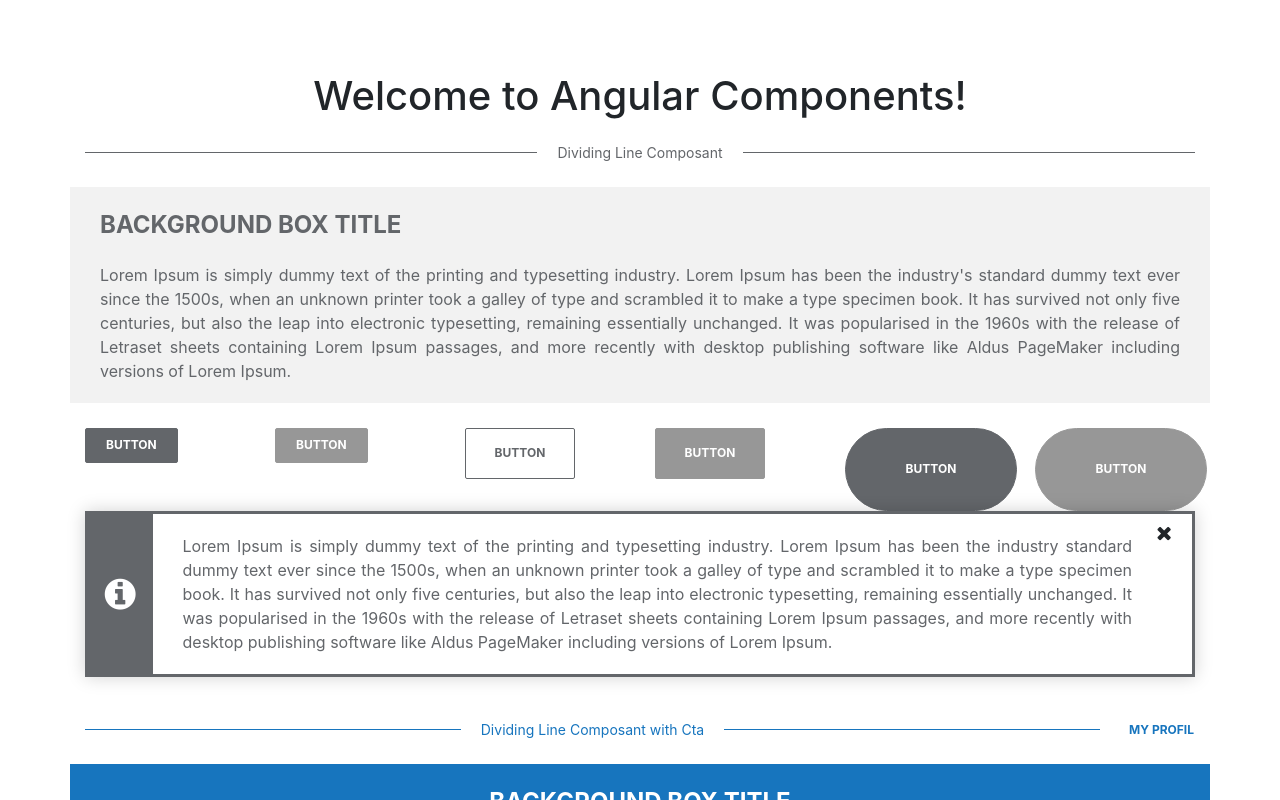
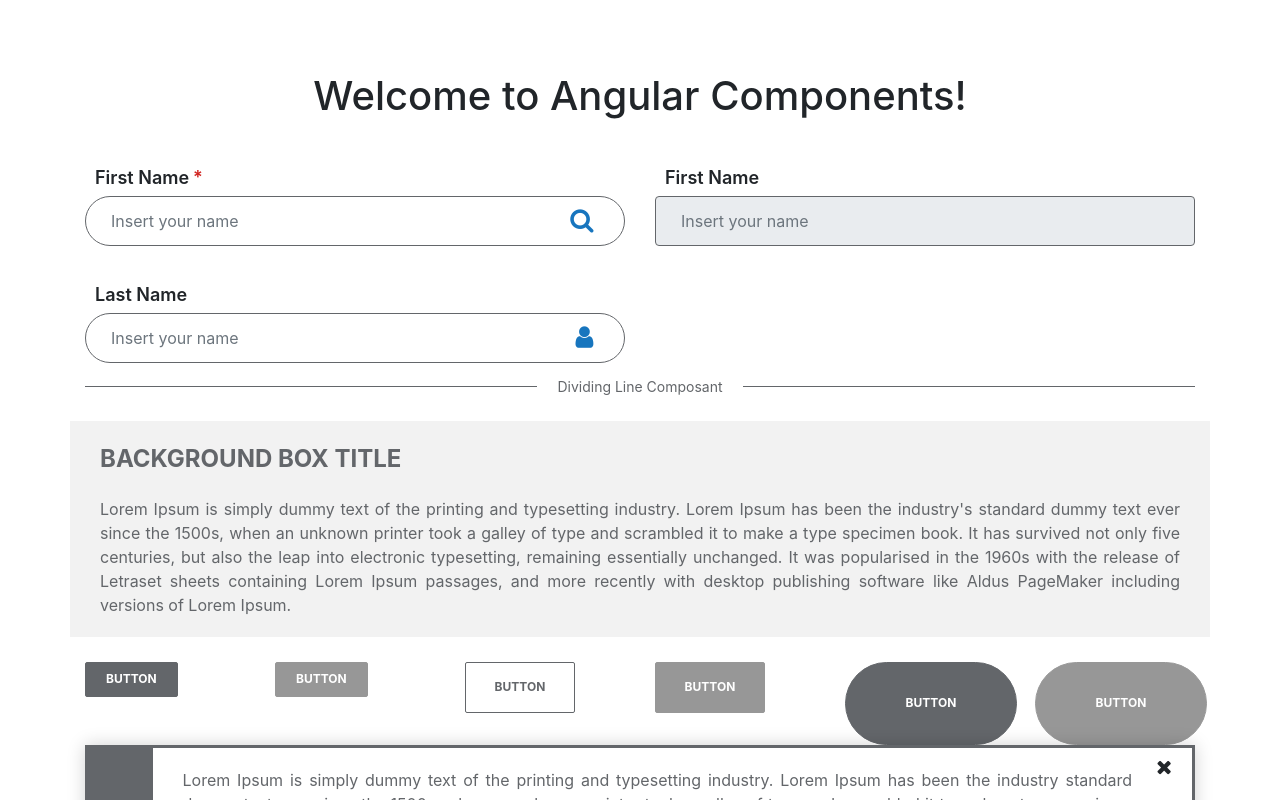
Before and after one commit to randrin/Angular-Components, an Angular app: page / in a window 1280 px wide. Shown: the top 800 px of the page. Built offline with nearby package versions, Linux system fonts and the light colour scheme.

Commit message:
First commit NbpInputTextComponent

```diff
--- a/src/app/app.component.html
+++ b/src/app/app.component.html
@@ -3,6 +3,46 @@
   <div class="row text-center">
     <div class="col">
       <h1 class="my-4">Welcome to {{ title }}!</h1>
+    </div>
+  </div>
+  <div class="row">
+    <div class="col-md-6">
+      <nbp-input-text
+      [nbpInputLabel]="component.NbpInputTextComponent.label1"
+      [nbpInputLabelRequired]="component.NbpInputTextComponent.required"
+      [nbpInputRequired]="'true'"
+      [nbpInputBorderType]="_style.ROUNDED"
+      [nbpInputErrorMessage]="component.NbpInputTextComponent.requiredMessage"
+      [nbpInputPlaceholder]="component.NbpInputTextComponent.placeholder"
+      [nbpInputIcon]="component.NbpInputTextComponent.icon1"
+      [nbpInputIconRequired]="'true'"
+      (nbpInputModel)="nbpInputModel($event)"
+    ></nbp-input-text>
+    {{model}}
+    </div>
+    <div class="col-md-6">
+      <nbp-input-text
+      [nbpInputName]="component.NbpInputTextComponent.name"
+      [nbpInputLabel]="component.NbpInputTextComponent.label1"
+      [nbpInputLabelRequired]="component.NbpInputTextComponent.required"
+      [nbpInputErrorMessage]="component.NbpInputTextComponent.requiredMessage"
+      [nbpInputPlaceholder]="component.NbpInputTextComponent.placeholder"
+      [nbpInputIcon]="component.NbpInputTextComponent.icon1"
+      [nbpInputDisabled]="'true'"
+    ></nbp-input-text>
+    </div>
+  </div>
+  <div class="row">
+    <div class="col-md-6">
+      <nbp-input-text
+      [nbpInputLabel]="component.NbpInputTextComponent.label2"
+      [nbpInputLabelRequired]="component.NbpInputTextComponent.required"
+      [nbpInputBorderType]="_style.ROUNDED"
+      [nbpInputErrorMessage]="component.NbpInputTextComponent.requiredMessage"
+      [nbpInputPlaceholder]="component.NbpInputTextComponent.placeholder"
+      [nbpInputIcon]="component.NbpInputTextComponent.icon2"
+      [nbpInputIconRequired]="'true'"
+    ></nbp-input-text>
     </div>
   </div>
 
--- a/src/app/app.component.ts
+++ b/src/app/app.component.ts
@@ -16,6 +16,7 @@
 
   nbpShowPrimaryButtons: boolean;
   nbpAlertClose: boolean;
+  model: string;
 
   title = 'Angular Components';
 
@@ -48,9 +49,22 @@
     NbpFeedbackComponent: {
       title: 'Feedback Title',
       message: 'Lorem Ipsum is simply dummy text of the printing and typesetting industry. Lorem Ipsum has been the industry standard dummy text ever since the 1500s, when an unknown printer took a galley of type and scrambled it to make a type specimen book.'
+    },
+    NbpInputTextComponent: {
+      label1: 'First Name',
+      label2: 'Last Name',
+      name: 'Mario Rossi',
+      required: 'true',
+      requiredMessage: 'The first name is required',
+      placeholder: 'Insert your name',
+      icon1: 'fa fa-search',
+      icon2: 'fa fa-user'
     }
   }
 
+  nbpInputModel(event) {
+    this.model = event;
+  }
 
   nbpOnClickCta(event) {
     console.log('{nbpOnClickCta}: ', event);
--- a/src/app/app.module.ts
+++ b/src/app/app.module.ts
@@ -9,6 +9,8 @@
 import { NbpAlertBoxComponent } from './components/nbp-alert-box/nbp-alert-box.component';
 import { NbpScrollTopComponent } from './components/nbp-scroll-top/nbp-scroll-top.component';
 import { NbpFeedbackComponent } from './components/nbp-feedback/nbp-feedback.component';
+import { NbpInputTextComponent } from './components/nbp-input-text/nbp-input-text.component';
+import { FormsModule } from '@angular/forms';
 
 @NgModule({
   declarations: [
@@ -18,10 +20,12 @@
     NbpButtonComponent,
     NbpAlertBoxComponent,
     NbpScrollTopComponent,
-    NbpFeedbackComponent
+    NbpFeedbackComponent,
+    NbpInputTextComponent
   ],
   imports: [
     BrowserModule,
+    FormsModule,
     AppRoutingModule
   ],
   providers: [],
--- /dev/null
+++ b/src/app/components/nbp-input-text/nbp-input-text.component.html
@@ -0,0 +1,24 @@
+<div class="nbp-input-text-wrapper">
+  <div class="nbp-input-text-container">
+    <label *ngIf="nbpInputLabelRequired" for="nbpInputName" class="nbp-input-text-label">{{nbpInputLabel}} <span *ngIf="nbpInputRequired" class="npb-color-tomato ml-1">*</span></label>
+    <div class="nbp-input-text">
+      <input id="nbp-input"
+        [(ngModel)]="nbpModel"
+        (keyup)="nbpInputKeyUp()"
+        [name]="nbpInputName"
+        [ngClass]="nbpInput"
+        (focusout)="nbpInputFocusOut()"
+        class="form-control nbp-form-control"
+        [type]="nbpInputType"
+        [placeholder]="nbpInputPlaceholder"
+        [disabled]="nbpInputDisabled"
+        [required]="nbpInputRequired" />
+      <i class="nbp-input-text-icon" [ngClass]="nbpInputIcon" *ngIf="!nbpIsDigitText && nbpInputIconRequired"></i>
+      <i class="nbp-input-text-clean-icon" [ngClass]="nbpCleanInput" *ngIf="nbpIsDigitText"
+        (click)="nbpInputOnClean()"></i>
+    </div>
+    <div class="nbp-input-text-error-message" *ngIf="nbpErrorMessage">
+      <span class="nbp-input-text-alert">{{nbpInputErrorMessage}}</span>
+    </div>
+  </div>
+</div>
--- /dev/null
+++ b/src/app/components/nbp-input-text/nbp-input-text.component.scss
@@ -0,0 +1,55 @@
+.nbp-input-text-wrapper {
+  padding: 15px 0px;
+  .nbp-input-text-container {
+    text-align: left;
+    .nbp-input-text-label {
+      display: inline-flex;
+      font-weight: 600;
+      line-height: 1.0625rem !important;
+      margin: 10px !important;
+      font-size: 1.125em !important;
+    }
+    .nbp-input-text {
+      position: relative;
+      .nbp-form-control {
+        background-clip: border-box;
+        // border-radius: 1.5625rem;
+        padding: 0.625rem 3.4375rem 0.625rem 1.5625rem;
+        border-width: 0.0625rem;
+        border-style: solid;
+        font-size: 1rem;
+        height: 3.125rem;
+        color: var(--nbp-secondary);
+        border-color: var(--nbp-secondary);
+        &:focus {
+          border-width: 0.125rem;
+          border-style: solid;
+          outline: 0;
+          box-shadow: none !important;
+          border-color: var(--nbp-primary);
+        }
+      }
+      .nbp-input-text-icon,
+      .nbp-input-text-clean-icon {
+        right: 1.975rem;
+        position: absolute;
+        top: 0.75rem;
+        z-index: 3;
+        font-size: 1.565rem;
+        line-height: 1.5625rem;
+        color: var(--nbp-primary);
+      }
+      .nbp-input-text-clean-icon {
+        cursor: pointer;
+      }
+    }
+    .nbp-input-text-error-message {
+      font-size: 0.875em;
+      margin-top: 0.7em;
+      margin-bottom: 0.7em;
+      opacity: 1;
+      transition: all ease-out 0.25s;
+      color: var(--nbp-tomato);
+    }
+  }
+}
--- /dev/null
+++ b/src/app/components/nbp-input-text/nbp-input-text.component.ts
@@ -0,0 +1,94 @@
+import { Component, EventEmitter, Input, OnInit, Output } from '@angular/core';
+import { NbpStyle } from 'src/assets/utils/nbp-commons/nbp-commons.enums';
+
+@Component({
+  selector: 'nbp-input-text',
+  templateUrl: './nbp-input-text.component.html',
+  styleUrls: ['./nbp-input-text.component.scss']
+})
+export class NbpInputTextComponent implements OnInit {
+
+  @Input() nbpInputLabel: string;
+  @Input() nbpInputLabelRequired: boolean;
+  @Input() nbpInputName: string;
+  @Input() nbpInputRequired: boolean;
+  @Input() nbpInputDisabled: boolean;
+  @Input() nbpInputBorderType: string;
+  @Input() nbpInputIcon: string;
+  @Input() nbpInputIconRequired: boolean;
+  @Input() nbpInputPlaceholder: string;
+  @Input() nbpInputType: string = 'text';
+  @Input() nbpInputErrorMessage: string;
+
+  @Output() nbpInputModel: EventEmitter<string> = new EventEmitter<string>();
+
+  _style = NbpStyle;
+
+  nbpModel: string = '';
+  nbpInput: string;
+  nbpErrorBorder: string = '';
+  nbpBorderType: string;
+  nbpErrorMessage: boolean = false;
+  nbpIsDigitText: boolean = false;
+  nbpCleanInput: string = 'fa fa-times-circle';
+  nbpSeparator: string = ' ';
+
+  nbpBorder = {
+    GENERIC: 'npb-border-default',
+    POSITIVE: 'npb-border-success',
+    PROMOTIONAL: 'npb-border-info',
+    WARNING: 'npb-border-warning',
+    ERROR: 'npb-border-danger'
+  }
+
+  nbpTypeInput = {
+    ROUNDED: 'npb-rounded'
+  }
+
+  constructor() { }
+
+  ngOnInit(): void {
+    this.nbpSetUpComponent();
+  }
+
+  nbpSetUpComponent() {
+    this.nbpBorderType = this.nbpGetTypeInputText(this.nbpInputBorderType);
+    this.nbpGetClasses();
+  }
+
+  nbpGetClasses() {
+    this.nbpInput = this.nbpBorderType + this.nbpSeparator + this.nbpErrorBorder;
+    this.nbpInputModel.emit(this.nbpModel);
+  }
+
+  nbpGetTypeInputText(nbpInput) {
+    if (nbpInput === this._style.ROUNDED) {
+      return this.nbpTypeInput.ROUNDED;
+    }
+  }
+
+  nbpInputKeyUp() {
+    if (this.nbpInputRequired) {
+      this.nbpErrorBorder = (this.nbpModel.length === 0) ? this.nbpBorder.ERROR : '';
+      this.nbpErrorMessage = (this.nbpModel.length === 0) ? true : false;
+      this.nbpIsDigitText = (this.nbpModel.length >= 1) ? true : false;
+      this.nbpGetClasses();
+    }
+
+  }
+
+  nbpInputFocusOut() {
+    if (this.nbpInputRequired) {
+      this.nbpErrorMessage = (this.nbpModel.length === 0) ? true : false;
+      this.nbpErrorBorder = (this.nbpModel.length === 0) ? this.nbpBorder.ERROR : '';
+      this.nbpGetClasses();
+    }
+  }
+
+  nbpInputOnClean() {
+    this.nbpModel = '';
+    this.nbpIsDigitText = false;
+    this.nbpInputModel.emit(this.nbpModel);
+  }
+
+}
--- a/src/assets/js/nbp-scripts.js
+++ b/src/assets/js/nbp-scripts.js
@@ -30,3 +30,11 @@
     $nbpAlertBoxWrapper.addClass("nbp-display-none");
   });
 });
+
+// NbpInputTextComponent
+$(document).ready(function () {
+  var $nbpInputTextWrapper = $("#nbp-input");
+  $nbpInputTextWrapper.on('focusout', function() {
+    console.log('$nbpInputTextWrapper: ', $nbpInputTextWrapper.value);
+  });
+});
--- a/src/assets/scss/commons/_variabiles.scss
+++ b/src/assets/scss/commons/_variabiles.scss
@@ -145,3 +145,11 @@
 .npb-border-danger {
   border-color: var(--nbp-danger) !important;
 }
+.npb-border-tomato {
+  border-color: var(--nbp-tomato) !important;
+}
+
+// Rounded
+.npb-rounded {
+  border-radius: 1.5625rem !important;
+}
```
